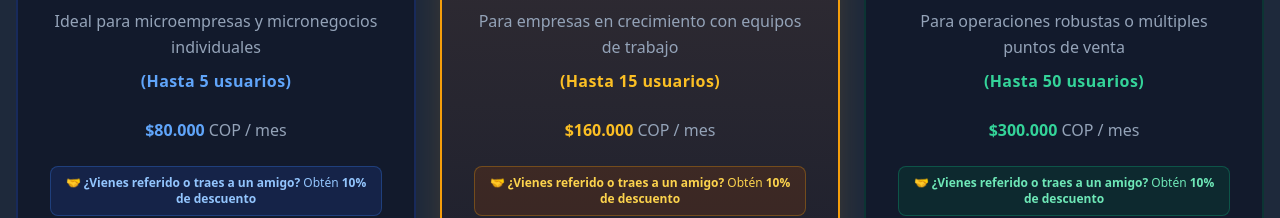
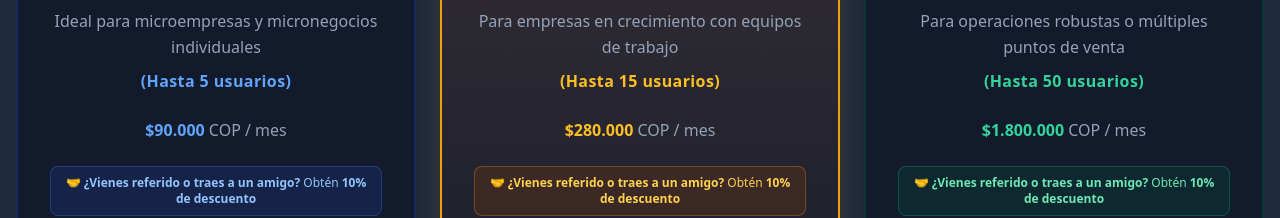
Before and after one commit to MACEVAMO26/GestivaPymeSaaS, an Angular app in the folder frontend/: page / in a window 1280 px wide. Shown: the part 2248-2466 px from the top of the page. Built offline with nearby package versions, Linux system fonts and the light colour scheme; no server answers.

Commit message:
landing preciosActualizados

```diff
--- a/frontend/src/app/pages/landing/landing.component.html
+++ b/frontend/src/app/pages/landing/landing.component.html
@@ -154,7 +154,7 @@
           <h3 class="pricing-title">Plan Emprendedor</h3>
           <p class="pricing-desc">Ideal para microempresas y micronegocios individuales<br><span class="user-limit">(Hasta 5 usuarios)</span></p>
           <div class="pricing-price">
-            <span class="price-amount text-blue-400">$80.000</span>
+            <span class="price-amount text-blue-400">$90.000</span>
             <span class="price-period"> COP / mes</span>
           </div>
           <div class="referral-banner banner-blue">
@@ -178,7 +178,7 @@
           <h3 class="pricing-title mt-4">Plan Pyme</h3>
           <p class="pricing-desc">Para empresas en crecimiento con equipos de trabajo<br><span class="user-limit">(Hasta 15 usuarios)</span></p>
           <div class="pricing-price mb-4">
-            <span class="price-amount text-amber-400">$160.000</span>
+            <span class="price-amount text-amber-400">$280.000</span>
             <span class="price-period"> COP / mes</span>
           </div>
           <div class="referral-banner banner-amber">
@@ -198,7 +198,7 @@
           <h3 class="pricing-title">Plan Empresarial</h3>
           <p class="pricing-desc">Para operaciones robustas o múltiples puntos de venta<br><span class="user-limit">(Hasta 50 usuarios)</span></p>
           <div class="pricing-price">
-            <span class="price-amount text-emerald-400">$300.000</span>
+            <span class="price-amount text-emerald-400">$1.800.000</span>
             <span class="price-period"> COP / mes</span>
           </div>
           <div class="referral-banner banner-emerald">
--- a/frontend/src/index.html
+++ b/frontend/src/index.html
@@ -40,8 +40,8 @@
     "offers": {
       "@type": "AggregateOffer",
       "priceCurrency": "COP",
-      "lowPrice": "80000",
-      "highPrice": "300000",
+      "lowPrice": "90000",
+      "highPrice": "1800000",
       "offerCount": "3"
     },
     "author": {
```
Also changed, not shown: 2 other files (tests, documents, lock files or other folders).
